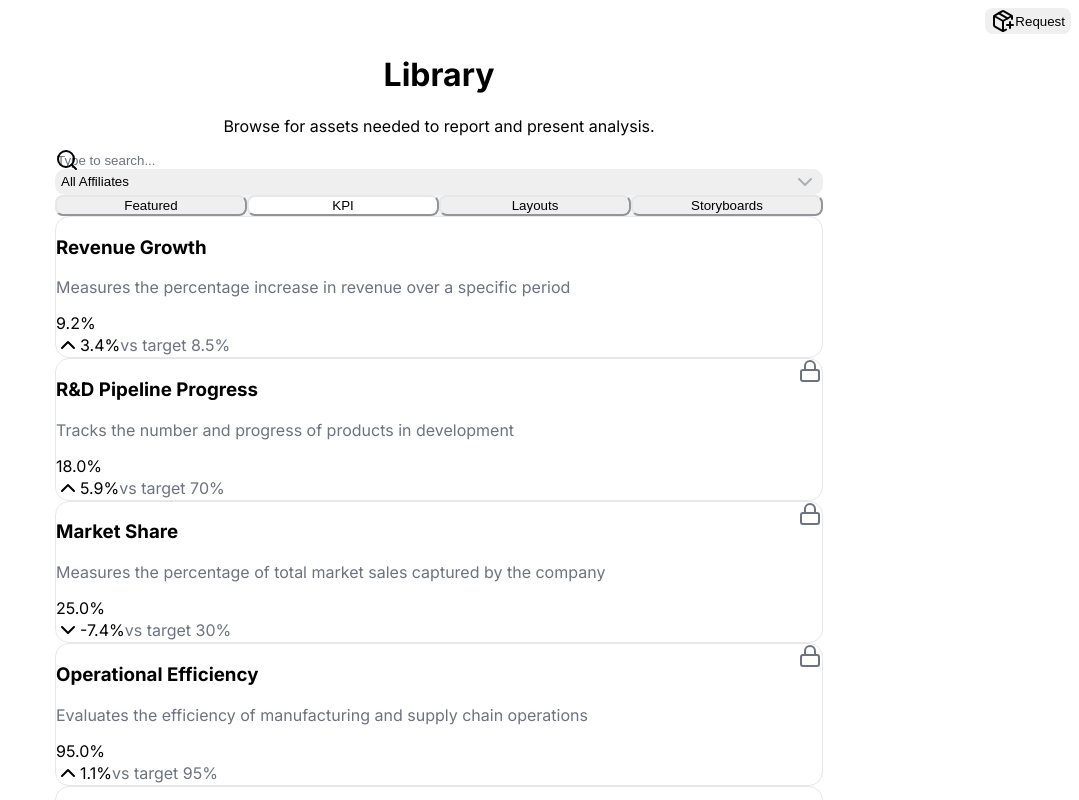
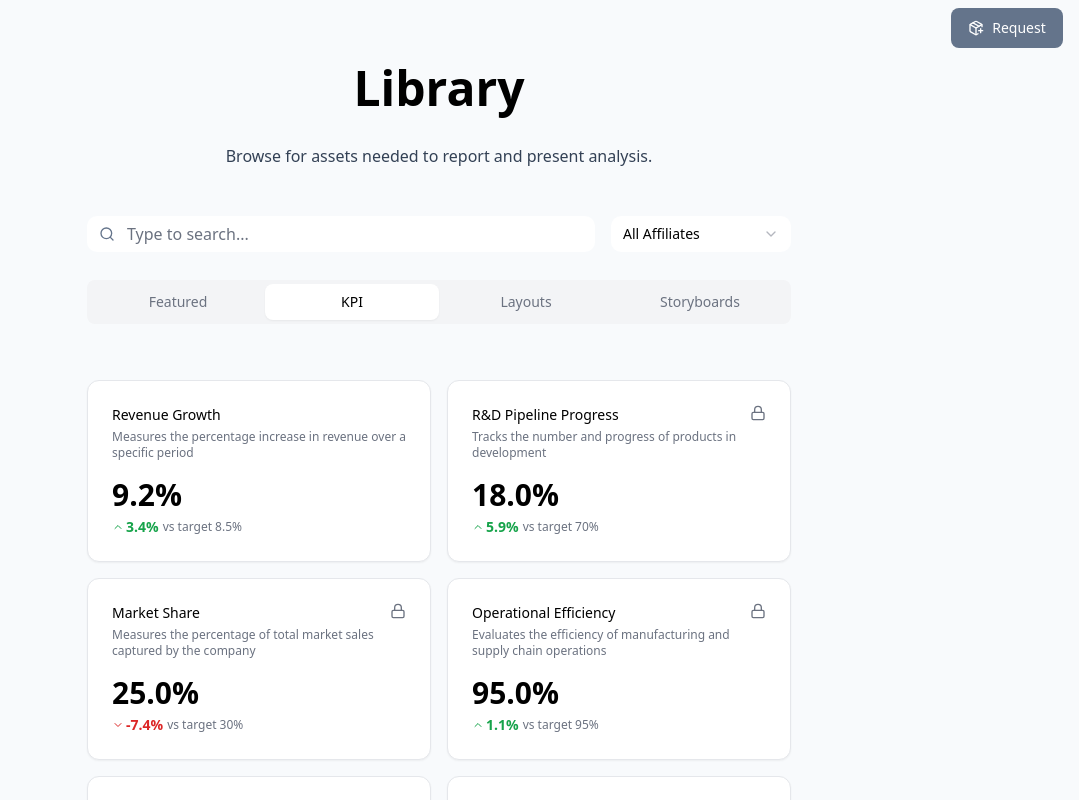
Before and after one commit to clendson-goncalves/kpi-dashboard-takehome-deploy, a Next.js app: page / in a window 1280 px wide. Shown: the top 800 px of the page, without its empty margins (201-1280 px from the left). Built offline with nearby package versions, Linux system fonts and the light colour scheme.

Commit message:
Deployment updates

```diff
--- a/app/globals.css
+++ b/app/globals.css
@@ -1,6 +1,6 @@
-@tailwind base;
-@tailwind components;
-@tailwind utilities;
+@import "tailwindcss/base";
+@import "tailwindcss/components";
+@import "tailwindcss/utilities";
 
 @theme inline {
   --color-background: var(--background);
--- a/app/layout.tsx
+++ b/app/layout.tsx
@@ -1,9 +1,6 @@
 import type { Metadata } from "next";
-import { Inter } from "next/font/google";
 import "./globals.css";
 import { Toaster } from "sonner";
-
-const inter = Inter({ subsets: ["latin"] });
 
 export const metadata: Metadata = {
   title: "KPI Dashboard",
@@ -17,7 +14,7 @@ export default function RootLayout({
 }) {
   return (
     <html lang="en">
-      <body className={`${inter.className} overflow-y-scroll`}>
+      <body className="overflow-y-scroll font-sans">
         {children}
         <Toaster />
       </body>
--- a/package.json
+++ b/package.json
@@ -34,11 +34,11 @@
     "@types/node": "18.15.11",
     "@types/react": "18.0.33",
     "@types/react-dom": "18.0.11",
-    "autoprefixer": "^10.4.21",
+    "autoprefixer": "10.4.14",
     "eslint": "8.38.0",
     "eslint-config-next": "13.4.7",
-    "postcss": "^8.5.3",
-    "tailwindcss": "^4.0.14",
+    "postcss": "8.4.21",
+    "tailwindcss": "3.2.7",
     "typescript": "5.0.4"
   }
 }
```
Also changed, not shown: 1 other file (tests, documents, lock files or other folders).
